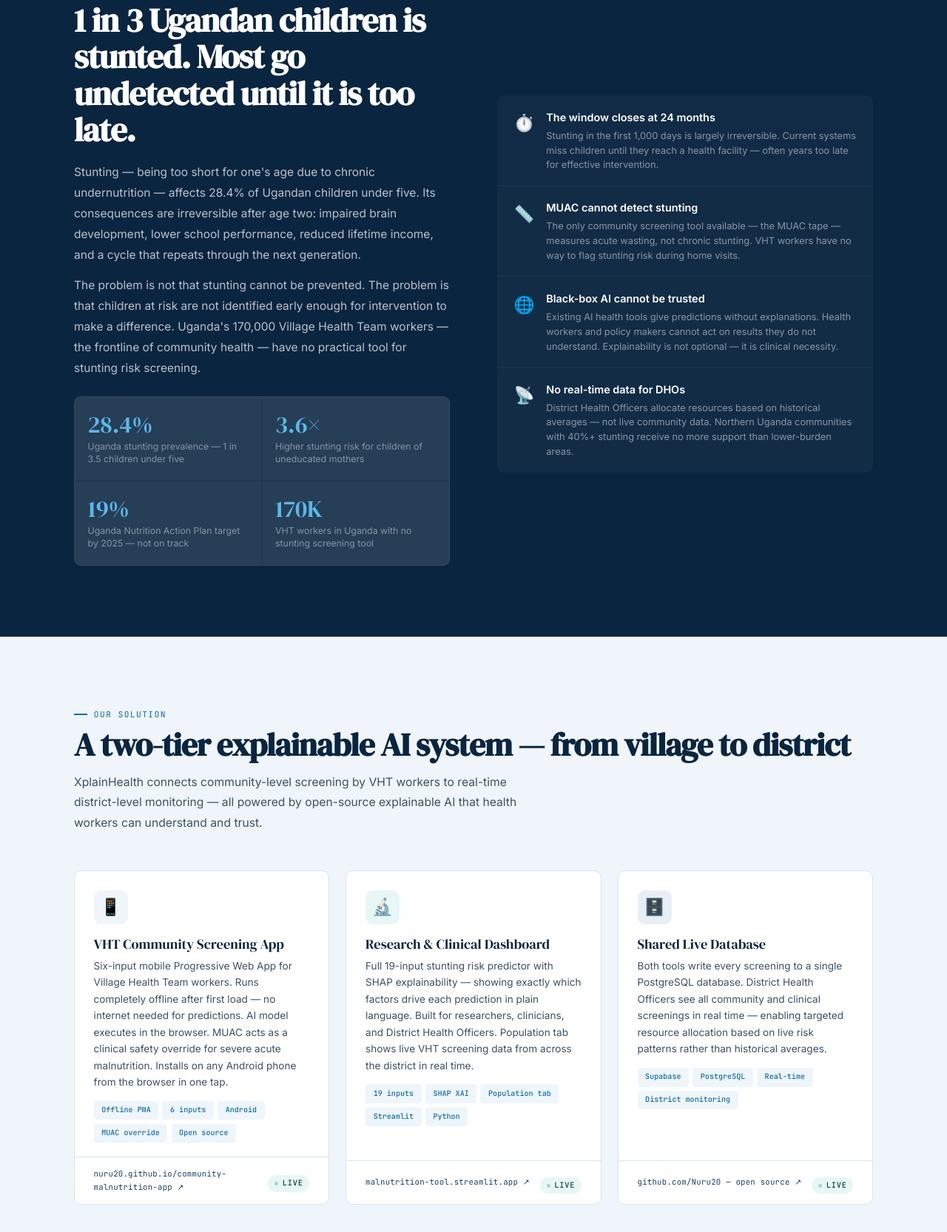
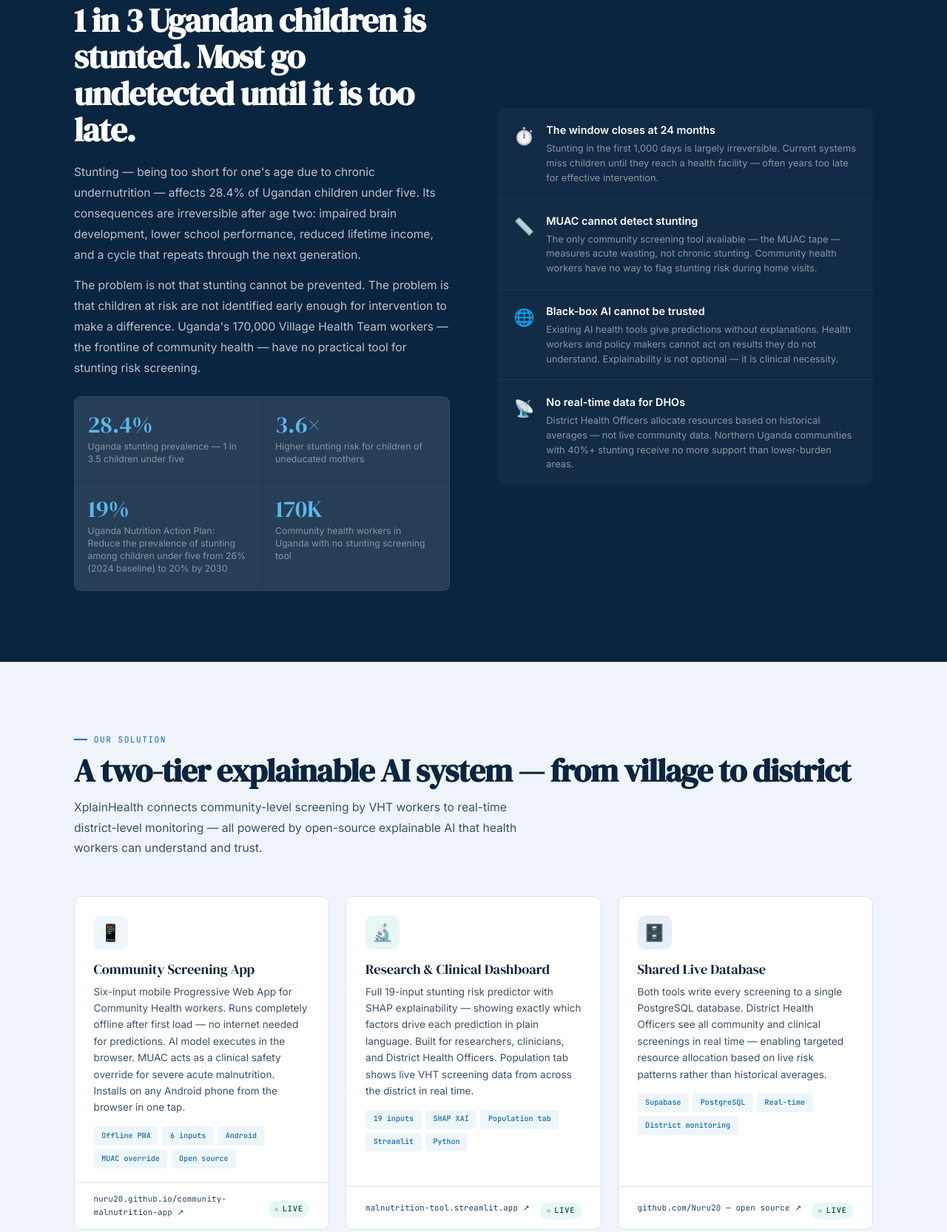
Before and after one commit to Nuru20/xplainHealth, a plain HTML site: page index.html in a window 1280 px wide. Shown: the part 893-2559 px from the top of the page at 74% size. Drawn offline with Linux system fonts and the light colour scheme.

```diff
--- a/index.html
+++ b/index.html
@@ -135,7 +135,7 @@
 .flow{display:grid;grid-template-columns:repeat(4,1fr);gap:1px;background:var(--rule);border:1px solid var(--rule);border-radius:10px;overflow:hidden}
 .flow-step{background:white;padding:1.8rem 1.3rem;position:relative}
 .flow-num{font-family:var(--display);font-style:italic;font-size:3.2rem;color:var(--blue-light);line-height:1;margin-bottom:0.5rem}
-.flow-icon{font-size:1.4rem;margin-bottom:0.6rem}
+.flow-icon{font-size:4rem;margin-bottom:1rem}
 .flow-title{font-size:0.9rem;font-weight:700;color:var(--blue-dark);margin-bottom:0.35rem}
 .flow-desc{font-size:0.79rem;color:var(--ink-muted);line-height:1.6}
 .flow-arrow{position:absolute;right:-11px;top:50%;transform:translateY(-50%);width:22px;height:22px;background:var(--blue);border-radius:50%;display:flex;align-items:center;justify-content:center;color:white;font-size:0.65rem;z-index:2}
@@ -278,8 +278,8 @@
         <div class="stat-grid">
           <div class="stat-box"><div class="stat-val">28.4%</div><div class="stat-lbl">Uganda stunting prevalence — 1 in 3.5 children under five</div></div>
           <div class="stat-box"><div class="stat-val">3.6×</div><div class="stat-lbl">Higher stunting risk for children of uneducated mothers</div></div>
-          <div class="stat-box"><div class="stat-val">19%</div><div class="stat-lbl">Uganda Nutrition Action Plan target by 2025 — not on track</div></div>
-          <div class="stat-box"><div class="stat-val">170K</div><div class="stat-lbl">VHT workers in Uganda with no stunting screening tool</div></div>
+          <div class="stat-box"><div class="stat-val">19%</div><div class="stat-lbl">Uganda Nutrition Action Plan: Reduce the prevalence of stunting among children under five from 26% (2024 baseline) to 20% by 2030 </div></div>
+          <div class="stat-box"><div class="stat-val">170K</div><div class="stat-lbl">Community health workers in Uganda with no stunting screening tool</div></div>
         </div>
       </div>
       <div class="reveal" style="transition-delay:0.15s">
@@ -290,7 +290,7 @@
           </div>
           <div class="prob-card">
             <div class="prob-icon">📏</div>
-            <div class="prob-body"><h4>MUAC cannot detect stunting</h4><p>The only community screening tool available — the MUAC tape — measures acute wasting, not chronic stunting. VHT workers have no way to flag stunting risk during home visits.</p></div>
+            <div class="prob-body"><h4>MUAC cannot detect stunting</h4><p>The only community screening tool available — the MUAC tape — measures acute wasting, not chronic stunting. Community health workers have no way to flag stunting risk during home visits.</p></div>
           </div>
           <div class="prob-card">
             <div class="prob-icon">🌐</div>
@@ -318,8 +318,8 @@
       <div class="tool-card reveal">
         <div class="tool-top">
           <div class="tool-icon ti-blue">📱</div>
-          <div class="tool-name">VHT Community Screening App</div>
-          <div class="tool-desc">Six-input mobile Progressive Web App for Village Health Team workers. Runs completely offline after first load — no internet needed for predictions. AI model executes in the browser. MUAC acts as a clinical safety override for severe acute malnutrition. Installs on any Android phone from the browser in one tap.</div>
+          <div class="tool-name">Community Screening App</div>
+          <div class="tool-desc">Six-input mobile Progressive Web App for Community Health workers. Runs completely offline after first load — no internet needed for predictions. AI model executes in the browser. MUAC acts as a clinical safety override for severe acute malnutrition. Installs on any Android phone from the browser in one tap.</div>
           <div class="tool-tags">
             <span class="ttag">Offline PWA</span><span class="ttag">6 inputs</span><span class="ttag">Android</span><span class="ttag">MUAC override</span><span class="ttag">Open source</span>
           </div>
```
